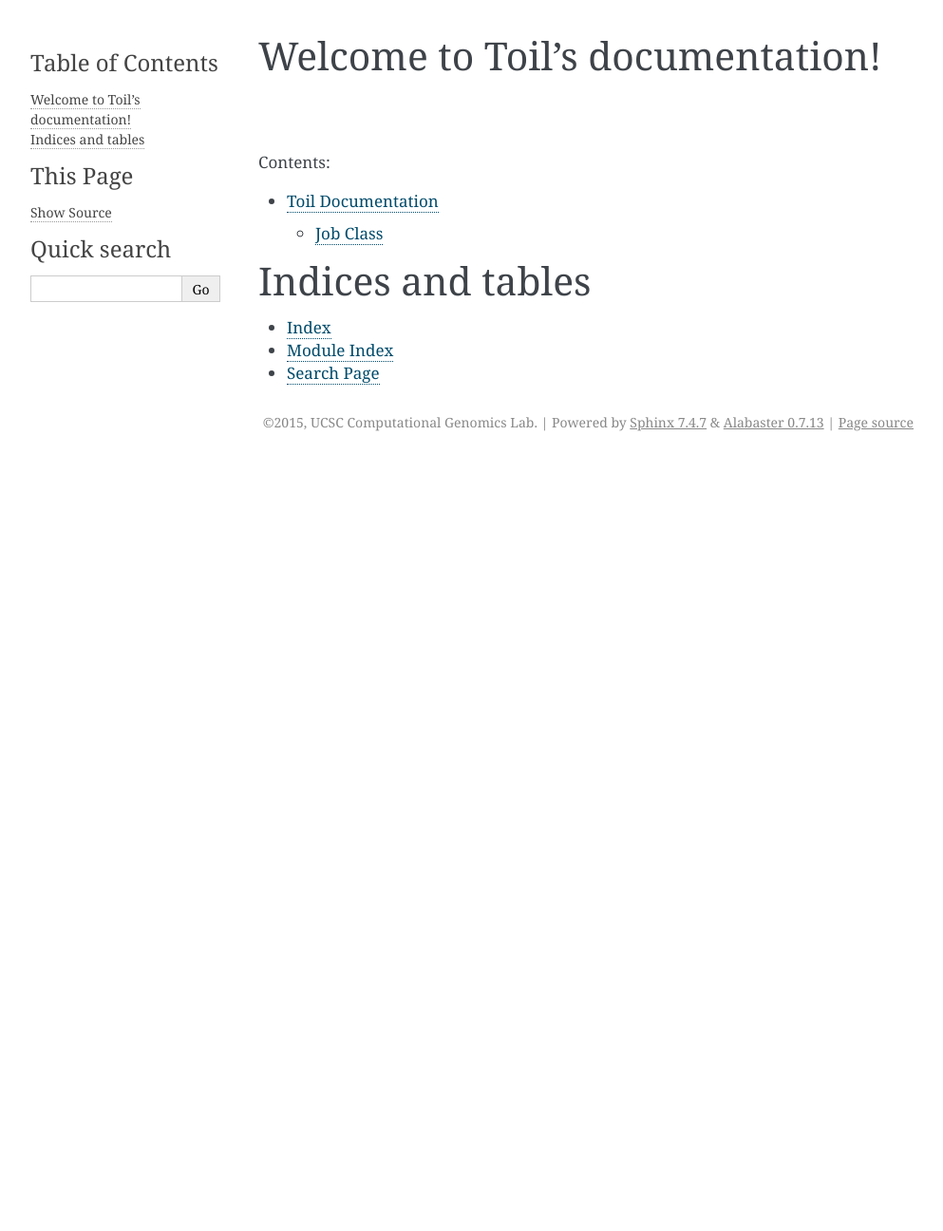
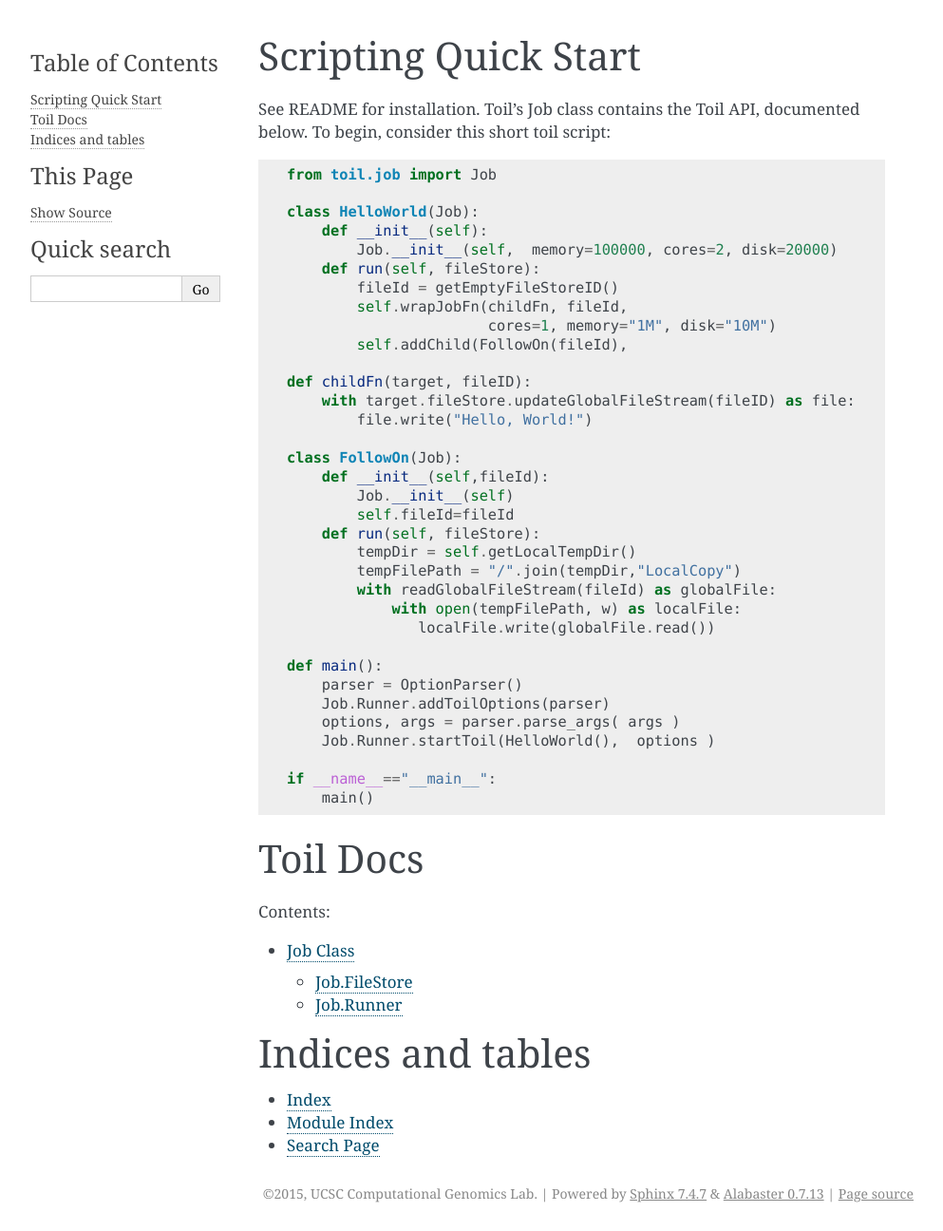
Before and after one commit to DataBiosphere/toil, a Sphinx documentation site: the page built from doc/index.rst, in a window 1280 px wide. Shown: the whole page at 95% size, without its empty margins (148-1141 px from the left). Built offline with Sphinx 7.4.7, drawn with Linux system fonts in a browser that asks for light colours; before the commit the page ends 900 px from its top, so only the background shows below that.

Commit message:
Improve doc layout, include scripting quick start

```diff
--- a/doc/conf.py
+++ b/doc/conf.py
@@ -14,6 +14,7 @@
 
 import sys
 import os
+import inspect
 import shlex
 
 # If extensions (or modules to document with autodoc) are in another directory,
@@ -36,6 +37,12 @@
     'sphinx.ext.coverage',
     'sphinx.ext.viewcode',
 ]
+
+def is_class(app, what, name, obj, skip, options):
+    return inspect.isclass(obj) or name.startswith('_')
+
+def setup(app):
+    app.connect('autodoc-skip-member', is_class)
 
 # Add any paths that contain templates here, relative to this directory.
 templates_path = ['_templates']
@@ -63,7 +70,7 @@
 # The short X.Y version.
 version = '3.0.6'
 # The full version, including alpha/beta/rc tags.
-release = 'a1'
+release = '3.0.6.a1'
 
 # The language for content autogenerated by Sphinx. Refer to documentation
 # for a list of supported languages.
--- a/doc/index.rst
+++ b/doc/index.rst
@@ -3,8 +3,51 @@
    You can adapt this file completely to your liking, but it should at least
    contain the root `toctree` directive.
 
-Welcome to Toil's documentation!
-================================
+Scripting Quick Start
+=====================
+
+See README for installation. Toil's Job class contains the Toil API, documented below.
+To begin, consider this short toil script:
+
+.. code:: python
+
+   from toil.job import Job
+
+   class HelloWorld(Job):
+       def __init__(self):
+           Job.__init__(self,  memory=100000, cores=2, disk=20000)
+       def run(self, fileStore):
+           fileId = getEmptyFileStoreID()
+           self.wrapJobFn(childFn, fileId,
+                          cores=1, memory="1M", disk="10M")
+           self.addChild(FollowOn(fileId),
+
+   def childFn(target, fileID):
+       with target.fileStore.updateGlobalFileStream(fileID) as file:
+           file.write("Hello, World!")
+
+   class FollowOn(Job):
+       def __init__(self,fileId):
+           Job.__init__(self)
+           self.fileId=fileId
+       def run(self, fileStore):
+           tempDir = self.getLocalTempDir()
+           tempFilePath = "/".join(tempDir,"LocalCopy")
+           with readGlobalFileStream(fileId) as globalFile:
+               with open(tempFilePath, w) as localFile:
+                  localFile.write(globalFile.read())
+
+   def main():
+       parser = OptionParser()
+       Job.Runner.addToilOptions(parser)
+       options, args = parser.parse_args( args )
+       Job.Runner.startToil(HelloWorld(),  options )
+
+   if __name__=="__main__":
+       main()
+
+Toil Docs
+=========
 
 Contents:
 
@@ -13,7 +56,6 @@
 
    code
 
-
 Indices and tables
 ==================
 
```
Also changed, not shown: doc/code.rst (+15 -6 lines).
